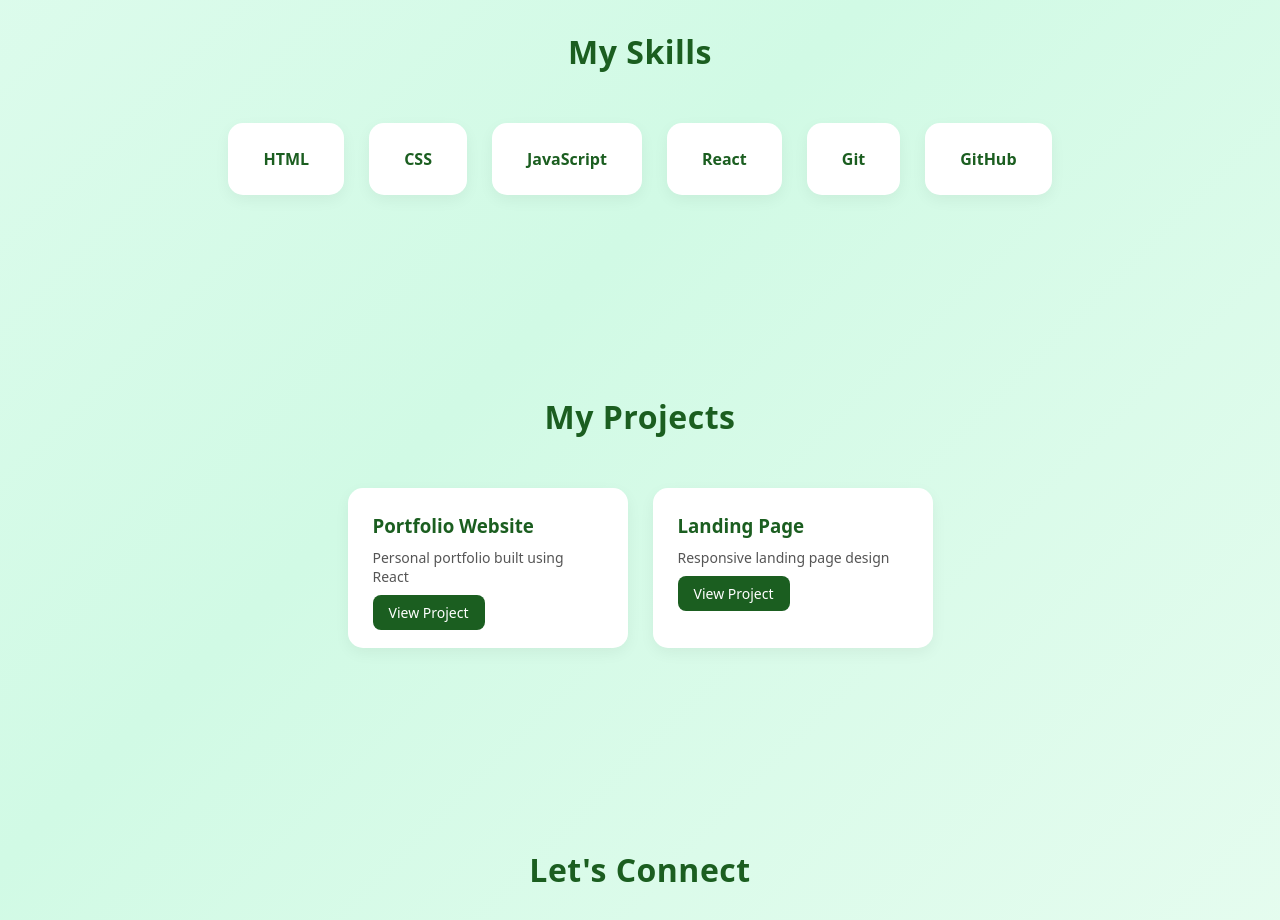
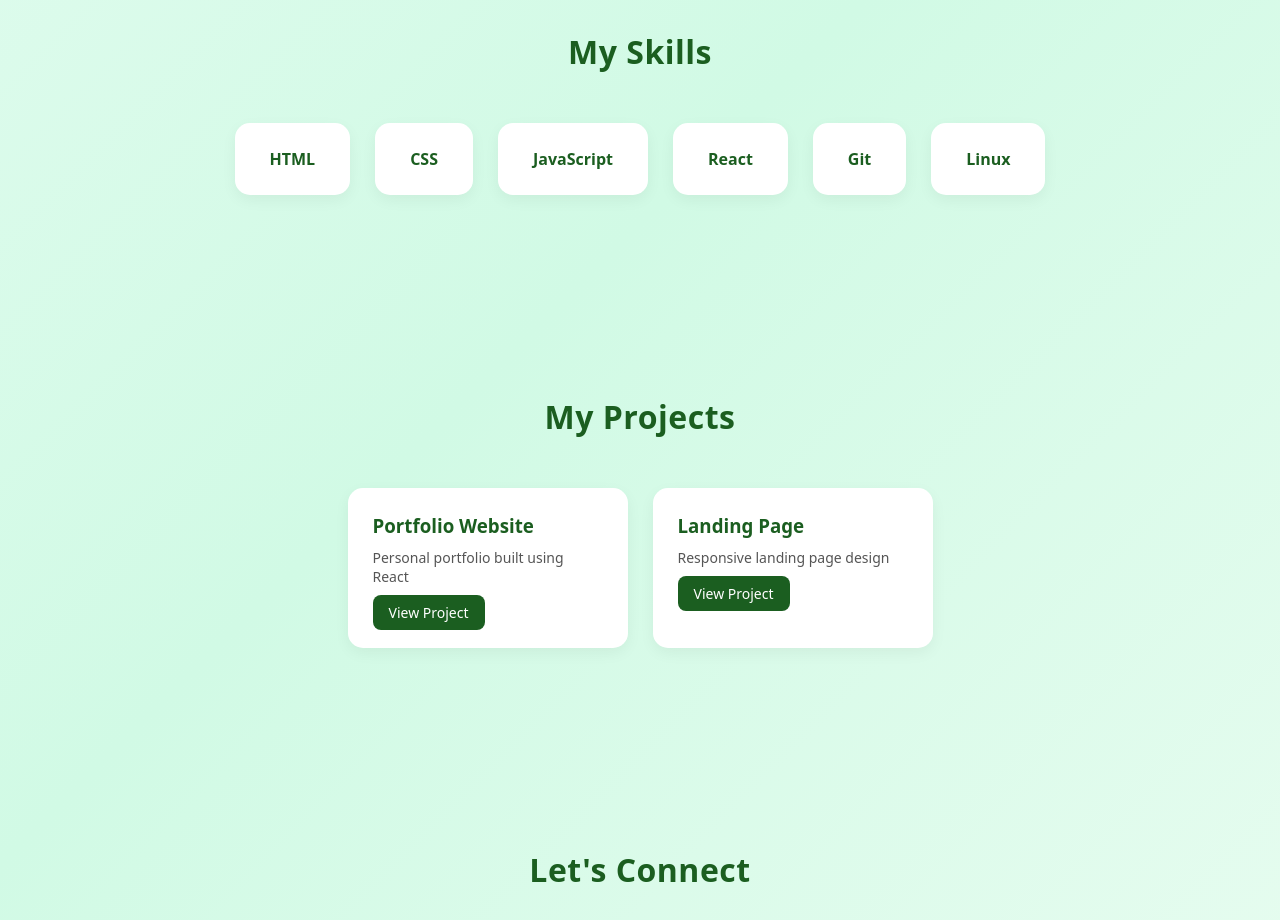
Before and after one commit to ribkalinks/portfolio-website, a React (Vite) app: page / in a window 1280 px wide. Shown: the part 1260-2180 px from the top of the page. Built offline with nearby package versions, Linux system fonts and the light colour scheme; the HTML template or start-up script is replaced by a standard one.

Commit message:
Update webite

```diff
--- a/src/components/Footer.jsx
+++ b/src/components/Footer.jsx
@@ -10,7 +10,7 @@ return (
 
 <div className="footer-social">
 
-<a href="mailto:your@email.com">
+<a href="mailto:hello@ribka.dev">
 <FaEnvelope /> Email
 </a>
 
--- a/src/components/Skills.jsx
+++ b/src/components/Skills.jsx
@@ -6,7 +6,7 @@ const skills = [
 "JavaScript",
 "React",
 "Git",
-"GitHub"
+"Linux"
 ]
 
 return (
```
